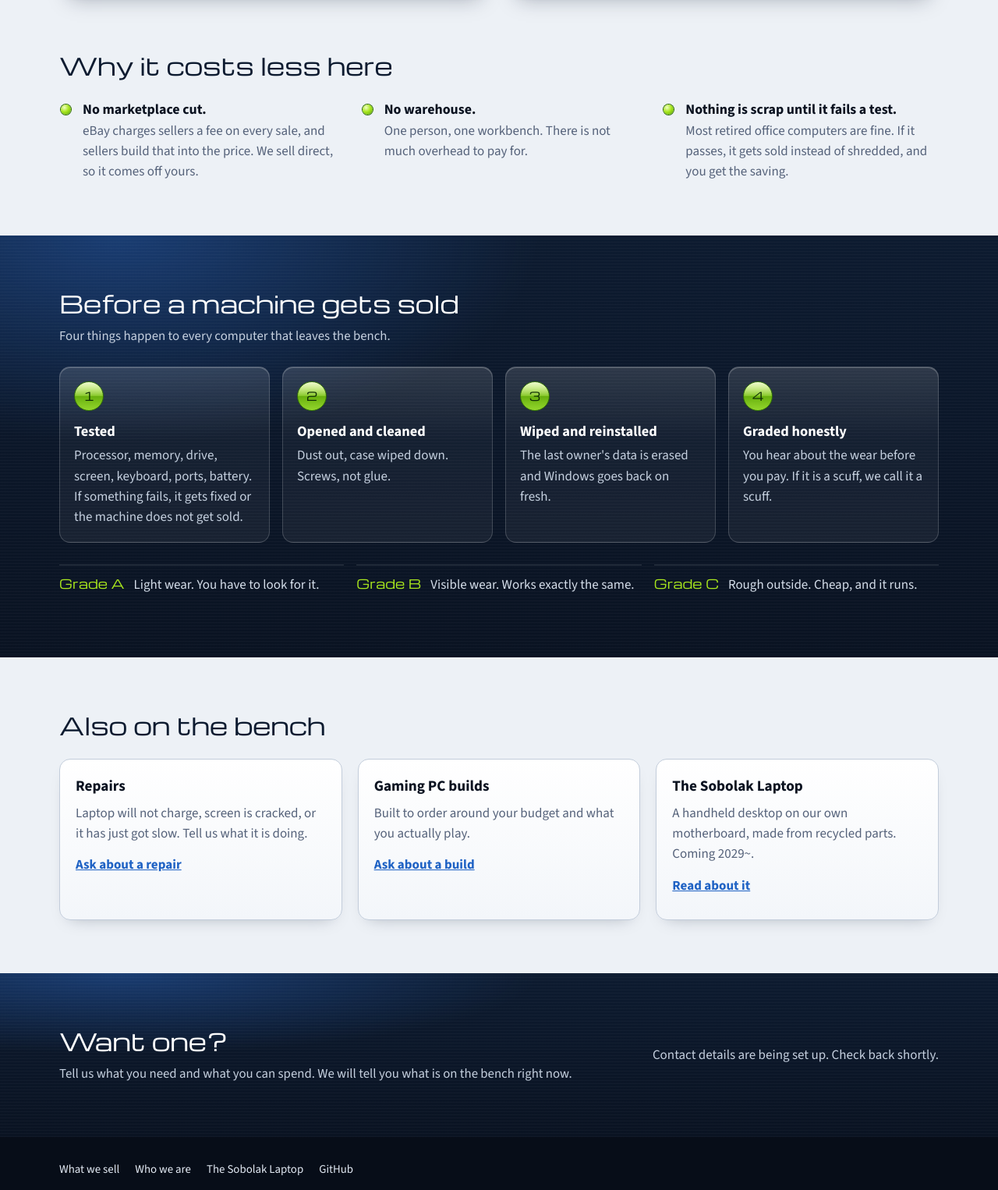
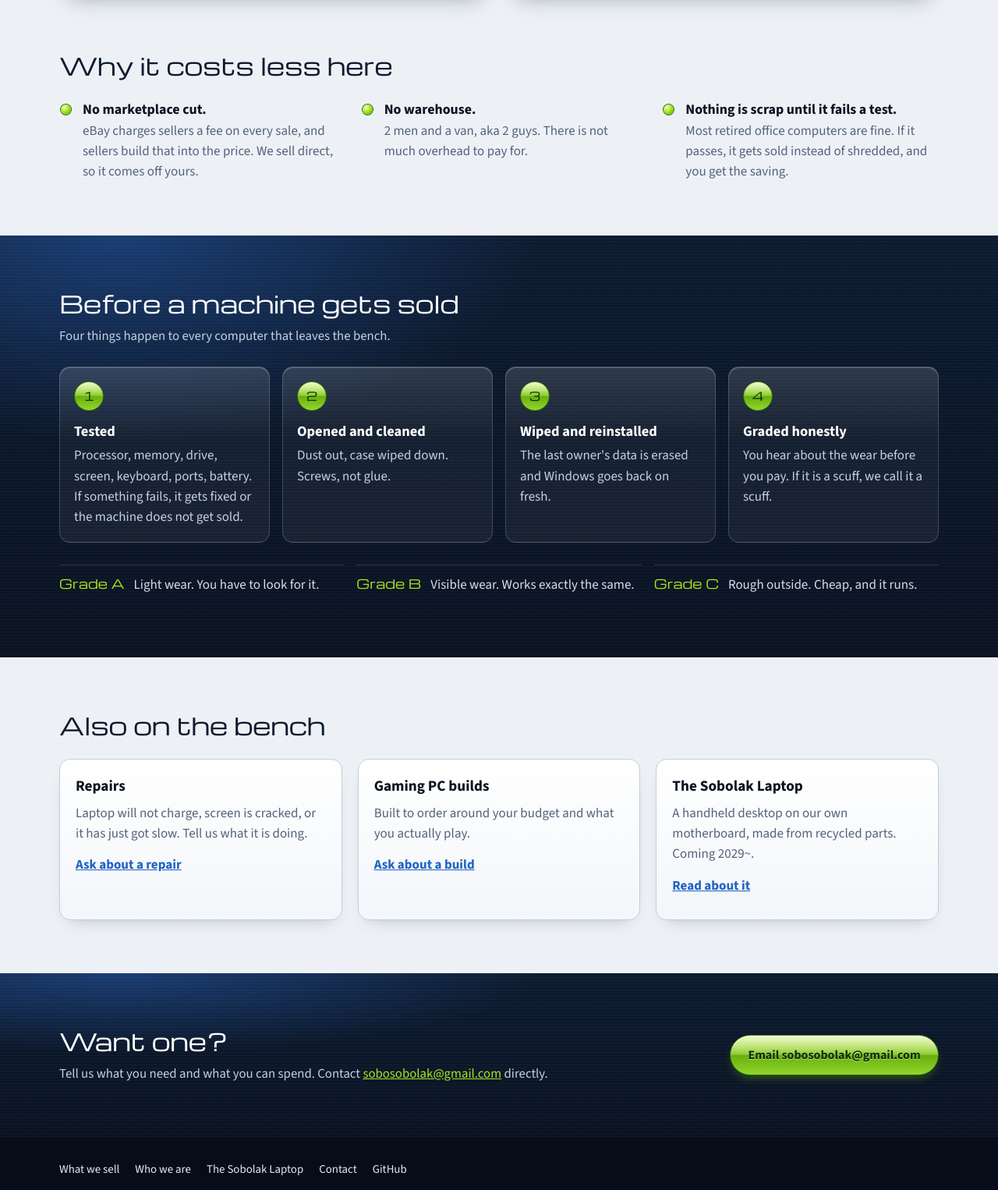
Before and after one commit to mrsobolak/SoboCore, a plain HTML site: page index.html in a window 1280 px wide. Shown: the part 1247-2773 px from the top of the page at 78% size. Drawn offline with Linux system fonts and the light colour scheme.

Commit message:
Say 2 men and a van, add contact email
Describe the business as 2 men and a van, aka 2 guys, on both pages,
and replace the placeholder contact section with a direct email link.

Co-Authored-By: Claude Fable 5.2 <noreply@anthropic.com>
Claude-Session: https://claude.ai/code/session_01Ai7R1oDAuNWeVGJFzowyp6

```diff
--- a/index.html
+++ b/index.html
@@ -184,7 +184,7 @@
     <ul>
       <li><span class="led"></span>Tested before it is sold</li>
       <li><span class="led"></span>Sold direct, no marketplace cut</li>
-      <li><span class="led"></span>One workbench in Michigan, not a warehouse</li>
+      <li><span class="led"></span>2 men and a van in Michigan, not a warehouse</li>
     </ul>
   </div>
 </div>
@@ -229,7 +229,7 @@
     <h2>Why it costs less here</h2>
     <ul class="reasons">
       <li><b>No marketplace cut.</b><span>eBay charges sellers a fee on every sale, and sellers build that into the price. We sell direct, so it comes off yours.</span></li>
-      <li><b>No warehouse.</b><span>One person, one workbench. There is not much overhead to pay for.</span></li>
+      <li><b>No warehouse.</b><span>2 men and a van, aka 2 guys. There is not much overhead to pay for.</span></li>
       <li><b>Nothing is scrap until it fails a test.</b><span>Most retired office computers are fine. If it passes, it gets sold instead of shredded, and you get the saving.</span></li>
     </ul>
   </div>
@@ -280,9 +280,9 @@
   <div class="wrap contact-in">
     <div>
       <h2>Want one?</h2>
-      <p class="section-lede">Tell us what you need and what you can spend. We will tell you what is on the bench right now.</p>
+      <p class="section-lede">Tell us what you need and what you can spend. Contact <a href="mailto:sobosobolak@gmail.com">sobosobolak@gmail.com</a> directly.</p>
     </div>
-    <div class="contact-actions" id="contact-actions"></div>
+    <div class="contact-actions"><a class="btn btn-gel" href="mailto:sobosobolak@gmail.com">Email sobosobolak@gmail.com</a></div>
   </div>
 </section>
 
@@ -294,6 +294,7 @@
       <a href="#what">What we sell</a>
       <a href="about.html">Who we are</a>
       <a href="about.html#laptop">The Sobolak Laptop</a>
+      <a href="mailto:sobosobolak@gmail.com">Contact</a>
       <a href="https://github.com/mrsobolak">GitHub</a>
     </nav>
     <p>Sobolak Technologies. Michigan, United States. Founded 2024. Last updated <span id="updated">November 2026</span>.</p>
--- a/site.css
+++ b/site.css
@@ -393,7 +393,7 @@ ul, ol { padding: 0; list-style: none; }
 .dark > .wrap { position: relative; }
 .dark h2 { color: #fff; }
 .dark .section-lede { color: #c5d0df; }
-.dark a { color: var(--lime); }
+.dark a:not(.btn) { color: var(--lime); }
 
 /* ---------- what we sell ---------- */
 
@@ -556,7 +556,6 @@ ul, ol { padding: 0; list-style: none; }
 }
 .contact-actions { display: flex; flex-wrap: wrap; gap: 10px; }
 .contact-actions .btn { flex: 1 1 200px; min-height: 52px; }
-.contact-pending { color: #c5d0df; }
 
 .foot {
   background: #070d18;
--- a/site.js
+++ b/site.js
@@ -2,18 +2,7 @@
 (function () {
   'use strict';
 
-  // How people reach you. Fill these in and the Contact section shows the buttons.
-  var CONTACT = {
-    email: '',
-    phone: ''
-  };
   var UPDATED = 'November 18, 2026';
-
-  function esc(s) {
-    return String(s == null ? '' : s).replace(/[&<>"']/g, function (c) {
-      return { '&': '&amp;', '<': '&lt;', '>': '&gt;', '"': '&quot;', "'": '&#39;' }[c];
-    });
-  }
 
   /* menu */
   var toggle = document.querySelector('.nav-toggle');
@@ -35,19 +24,4 @@
   var upd = document.getElementById('updated');
   if (upd) upd.textContent = UPDATED;
 
-  /* contact buttons */
-  var contact = document.getElementById('contact-actions');
-  if (contact) {
-    var html = '';
-    if (CONTACT.email) {
-      html += '<a class="btn btn-gel" href="mailto:' + esc(CONTACT.email) + '?subject=' +
-        encodeURIComponent('Question for Sobolak Technologies') + '">Email ' + esc(CONTACT.email) + '</a>';
-    }
-    if (CONTACT.phone) {
-      html += '<a class="btn btn-glass" href="tel:' + esc(String(CONTACT.phone).replace(/[^+\d]/g, '')) +
-        '">Call or text ' + esc(CONTACT.phone) + '</a>';
-    }
-    if (!html) html = '<p class="contact-pending">Contact details are being set up. Check back shortly.</p>';
-    contact.innerHTML = html;
-  }
 })();
```
Also changed, not shown: about.html (+5 -4 lines).
